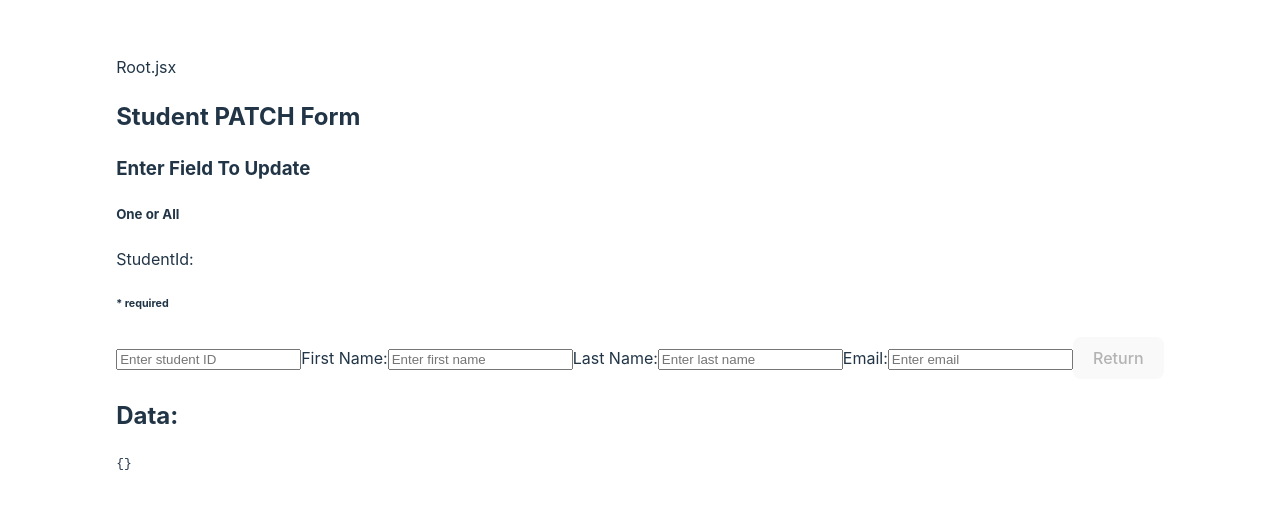
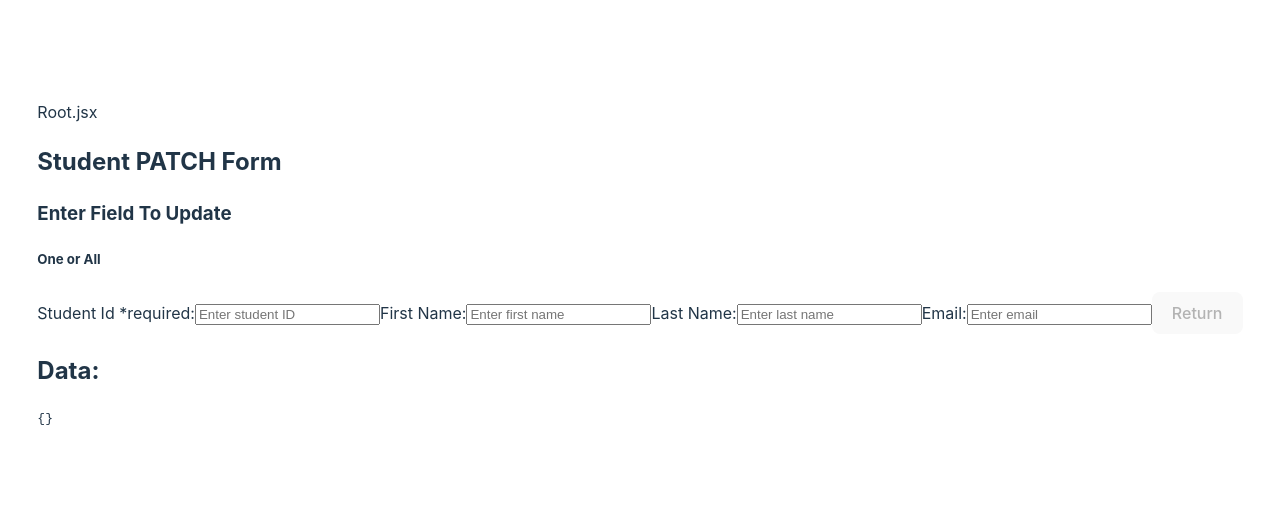
Before and after one commit to aahx/AWS-Cloud-Database-Query-Hub, a React (Vite) app: page / in a window 1280 px wide. Shown: the part 129-638 px from the top of the page. Built offline with nearby package versions, Linux system fonts and the light colour scheme.

Commit message:
missing 'requied' for studentid

```diff
--- a/src/components/RightPanel/StudentCrud/StudentPatch.jsx
+++ b/src/components/RightPanel/StudentCrud/StudentPatch.jsx
@@ -63,14 +63,14 @@ export default function StudentPatch() {
                     <h3>Enter Field To Update</h3>
                     <h5>One or All</h5>
 
-                    <label htmlFor="studentId">StudentId:</label>
-                    <h6>* required</h6>
+                    <label htmlFor="studentId">Student Id *required:</label>
                     <input
                         type="text"
                         name="studentId"
                         value={studentId}
                         onChange={handleIdChange}
                         placeholder="Enter student ID"
+                        required
                     />
 
                     <label htmlFor="firstName">First Name:</label>
```
